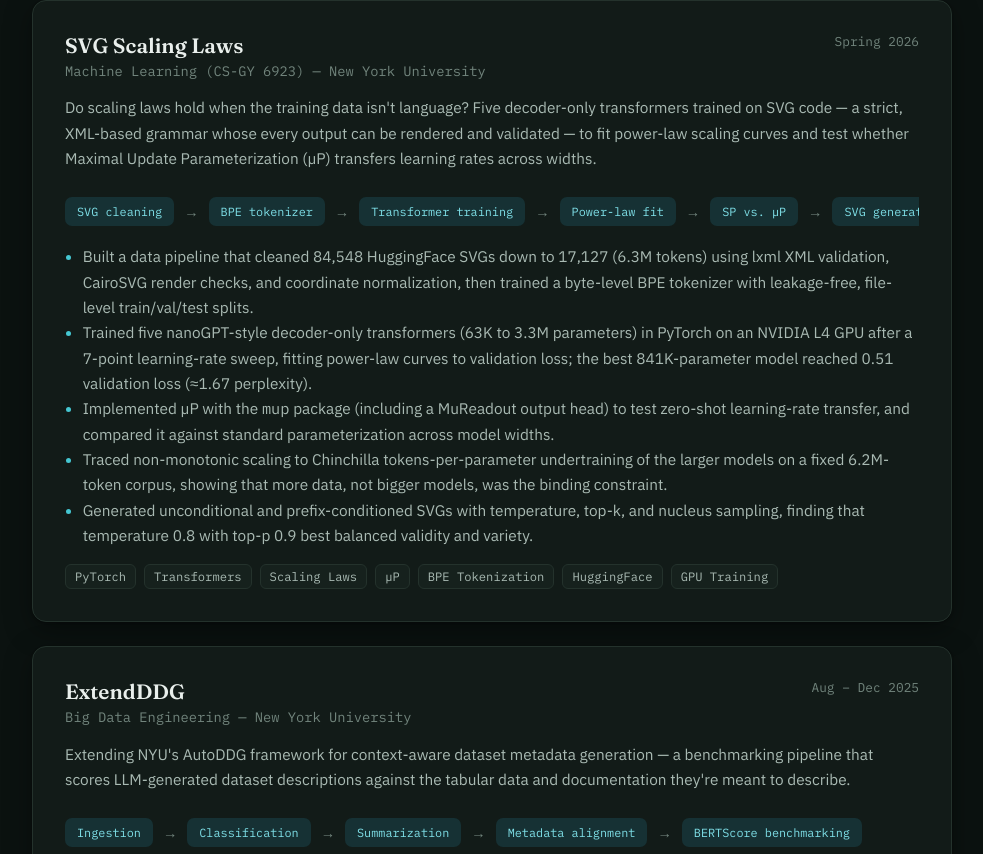
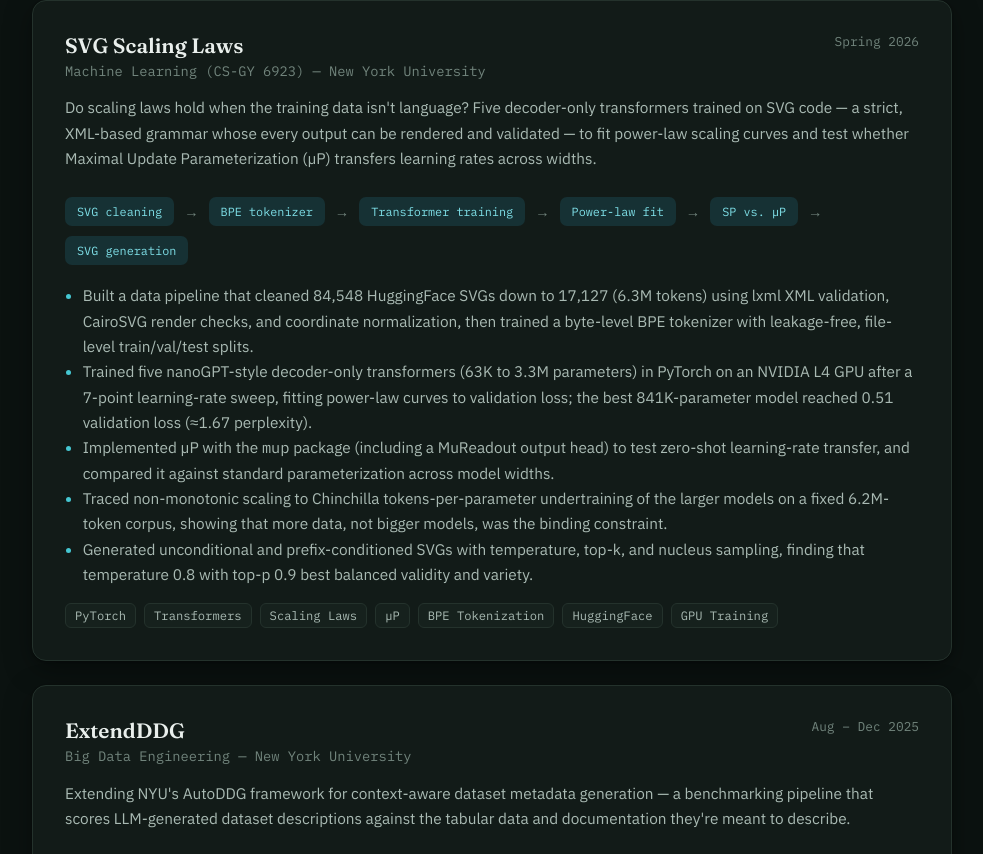
Before and after one commit to rishikkolli/rishikkolli.github.io, a plain HTML site: page index.html in a window 1280 px wide. Shown: the part 4939-5793 px from the top of the page, without its empty margins (148-1131 px from the left). Drawn offline with nearby package versions, Linux system fonts and the light colour scheme.

Commit message:
Wrap project pipeline chips instead of horizontal scrollbar
Co-Authored-By: Claude Opus 5.5 <noreply@anthropic.com>
Claude-Session: https://claude.ai/code/session_01GXpPj4AaWp48LWHthKMtQ5

```diff
--- a/index.html
+++ b/index.html
@@ -356,8 +356,8 @@
   .project-links .btn{ padding:8px 14px; font-size:0.84rem; }
 
   .pipeline{
-    display:flex; align-items:center; gap:0; margin:26px 0 4px;
-    overflow-x:auto; padding-bottom:4px;
+    display:flex; flex-wrap:wrap; align-items:center; gap:10px 0; margin:26px 0 4px;
+    padding-bottom:4px;
   }
   .pipeline .stage{
     font-family:"IBM Plex Mono", monospace; font-size:0.74rem;
```
